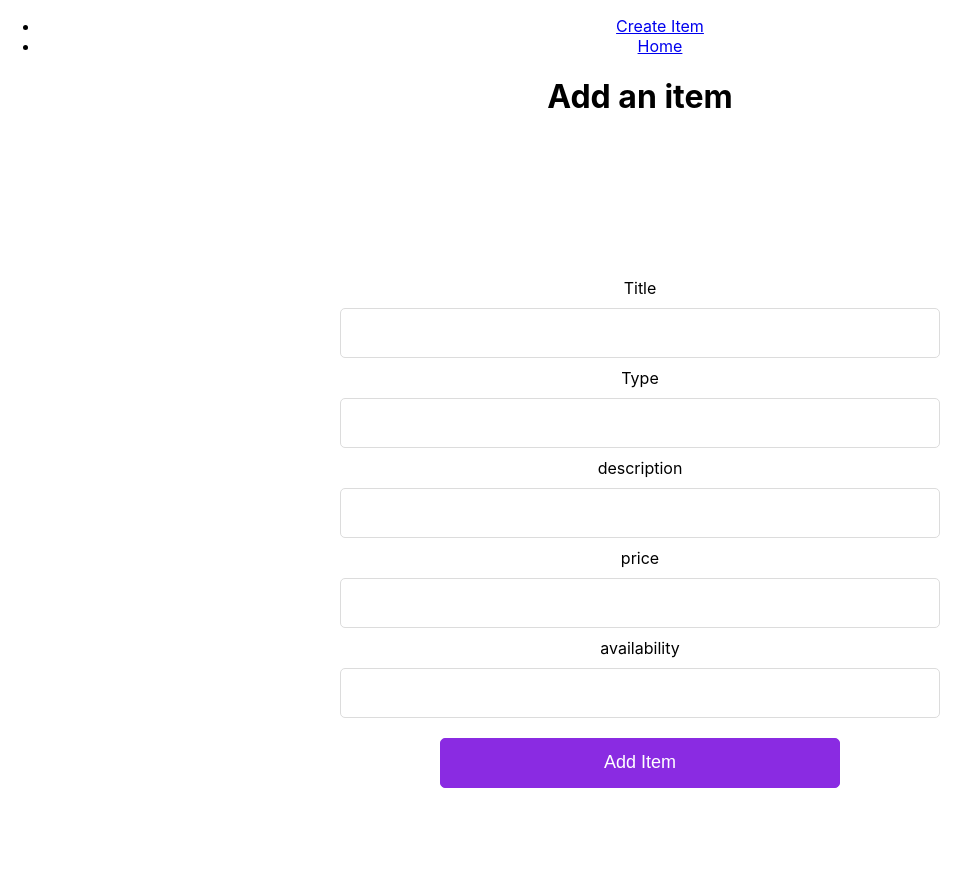
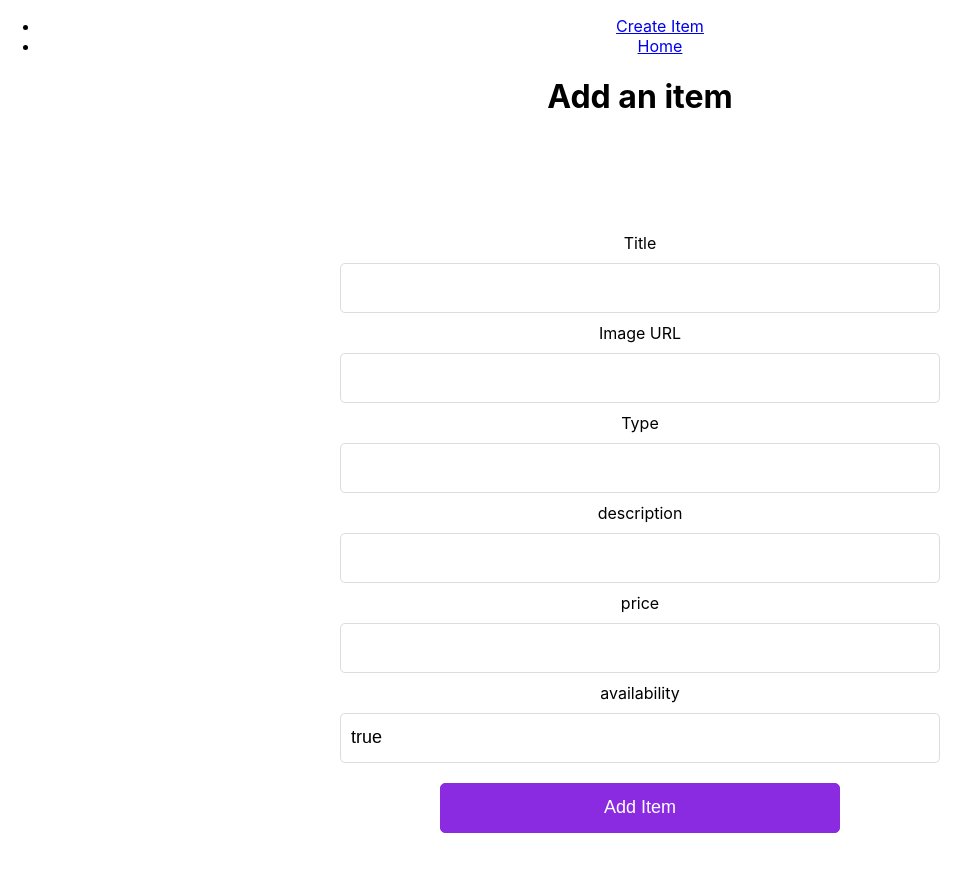
Before and after one commit to usemytechstuff/Use-My-Tech-Stuff-FE-Sarah, a React (Create React App) app in the folder use/: page /create-item in a window 1280 px wide. Shown: the top 872 px of the page, without its empty margins (0-980 px from the left). Built offline with nearby package versions, Linux system fonts and the light colour scheme.

Commit message:
fixed Item component and added intital state of items

```diff
--- a/use/src/App.js
+++ b/use/src/App.js
@@ -24,10 +24,12 @@ function App() {
             </li>
           </ul>
         </nav>
-        <Route path="/login" component ={Login} />
+
+        <Route exact path="/" component ={Login} />
         <Route path="/register" component={SignUp} />
         <PrivateRoute path="/items" component={Items} />
         <Route path='/create-item' component={ItemForm} />
+
       </div>
     </Router>
   );
--- a/use/src/components/Item.js
+++ b/use/src/components/Item.js
@@ -1,8 +1,12 @@
 import React from 'react';
 
 const Item = props => {
-    return <p>{props.item.title}</p>
-
+    return (
+        <div>
+            <p>{props.item.title}</p>
+            <p>{props.item.description}</p>
+        </div>
+    )
 
 }
 
--- a/use/src/components/ItemForm.js
+++ b/use/src/components/ItemForm.js
@@ -10,7 +10,7 @@ class ItemForm extends React.Component {
             type: '',
             description: '',
             price: '',
-            availability: '',
+            availability: true,
             owner: ''
         }
     };
@@ -35,7 +35,7 @@ class ItemForm extends React.Component {
             type: '',
             description: '',
             price: '',
-            availability: '',
+            availability: false,
             }
         });
     }
@@ -51,6 +51,15 @@ class ItemForm extends React.Component {
                             type="text"
                             name="title"
                             value={this.state.item.title}
+                            onChange={this.handleItemChange}
+                        />
+                    </label>
+                    <label>
+                        Image URL
+                        <input
+                            type="text"
+                            name="imgURL"
+                            value={this.state.item.imgURL}
                             onChange={this.handleItemChange}
                         />
                     </label>
--- a/use/src/components/Items.js
+++ b/use/src/components/Items.js
@@ -29,8 +29,8 @@ class Items extends React.Component {
     }
 }
 
-const mapStateToProps = ({ fetchingItems}) => ({
-
+const mapStateToProps = ({ items, fetchingItems}) => ({
+    items,
     fetchingItems
 });
 
--- a/use/src/components/Login.js
+++ b/use/src/components/Login.js
@@ -1,7 +1,8 @@
 import React from 'react';
 import {connect} from 'react-redux';
 import {login} from '../actions';
-import styled from 'styled-components'
+import styled from 'styled-components';
+import {Link} from 'react-router-dom';
 
 
 
@@ -30,11 +31,7 @@ class Login extends React.Component {
     .then(() => this.props.history.push('/'))
   };
 
-  routeChange = e => {
-      e.preventDefault();
-      let path = '/register';
-      this.props.history.push(path);
-  }
+
 
   render() {
     return (
@@ -61,7 +58,10 @@ class Login extends React.Component {
             </label>
             <button>{this.props.loggingIn ? "Loading" : "Login"}</button>
 
-            <button onClick={this.routeChange}>Register</button>
+
+            <Link to="/register">
+                <button>Register</button>
+            </Link>
 
         </Form>
       </FormContainer>
@@ -109,7 +109,7 @@ const Form = styled.form`
   button {
     height: 50px;
     width: 380px;
-    margin: 10px 0 10px 10px;
+    margin: 10px;
     outline: none;
     font-size: 18px;
     font-weight: 500;
--- a/use/src/reducers/index.js
+++ b/use/src/reducers/index.js
@@ -18,7 +18,8 @@ const initialState = {
     signingUp: false,
     addingItem: false,
     fetchingItem: false,
-    owner: null
+    owner: null,
+    items: []
 };
 
 const reducer = (state = initialState, action) => {
@@ -68,7 +69,8 @@ const reducer = (state = initialState, action) => {
         case FETCH_ITEM_SUCCESS:
             return {
                 ...state,
-                fetchingItem: false
+                fetchingItem: false,
+                items: action.payload
             };
 
 
```
